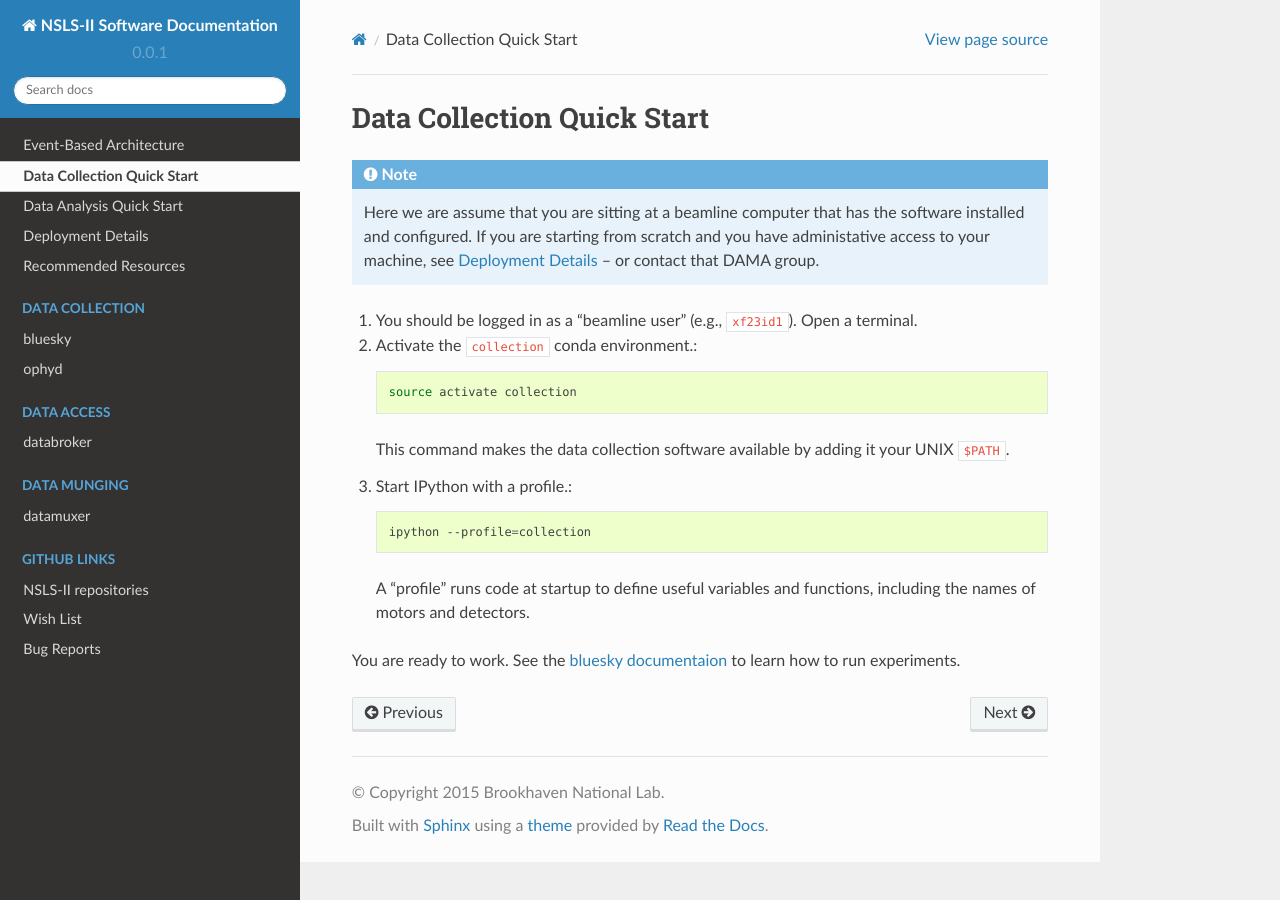
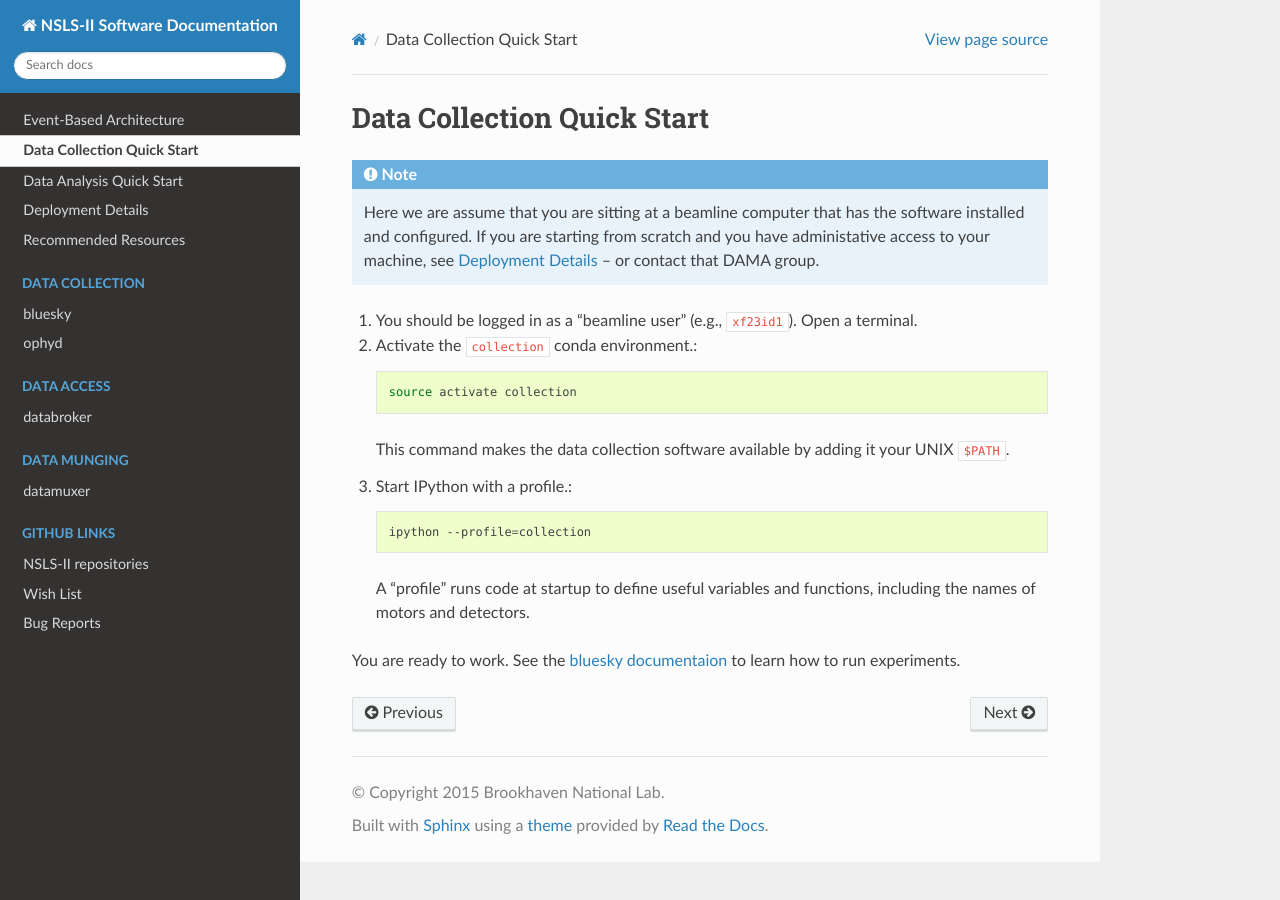
Before and after one commit to NSLS-II/docs, a Sphinx documentation site: the page built from source/collection-quick-start.rst, in a window 1280 px wide. Built offline with Sphinx 7.4.7 and the Read the Docs theme 2.0.0, drawn with Linux system fonts in a browser that asks for light colours; pages that are not in the unit, such as notebooks, are missing from menus.

Commit message:
DOC: Don't display version/release number.

```diff
--- a/source/conf.py
+++ b/source/conf.py
@@ -27,9 +27,7 @@ sys.path.insert(0, os.path.abspath(os.path.dirname('__file__')))
 # # NSLS-II repo name
 repo_name = 'NSLS-II Software Documentation'
 # The short X.Y version.
-version = '0.0.1'
 # The full version, including alpha/beta/rc tags.
-release = '0.0.1'
 
 # -- General configuration ------------------------------------------------
 
```
